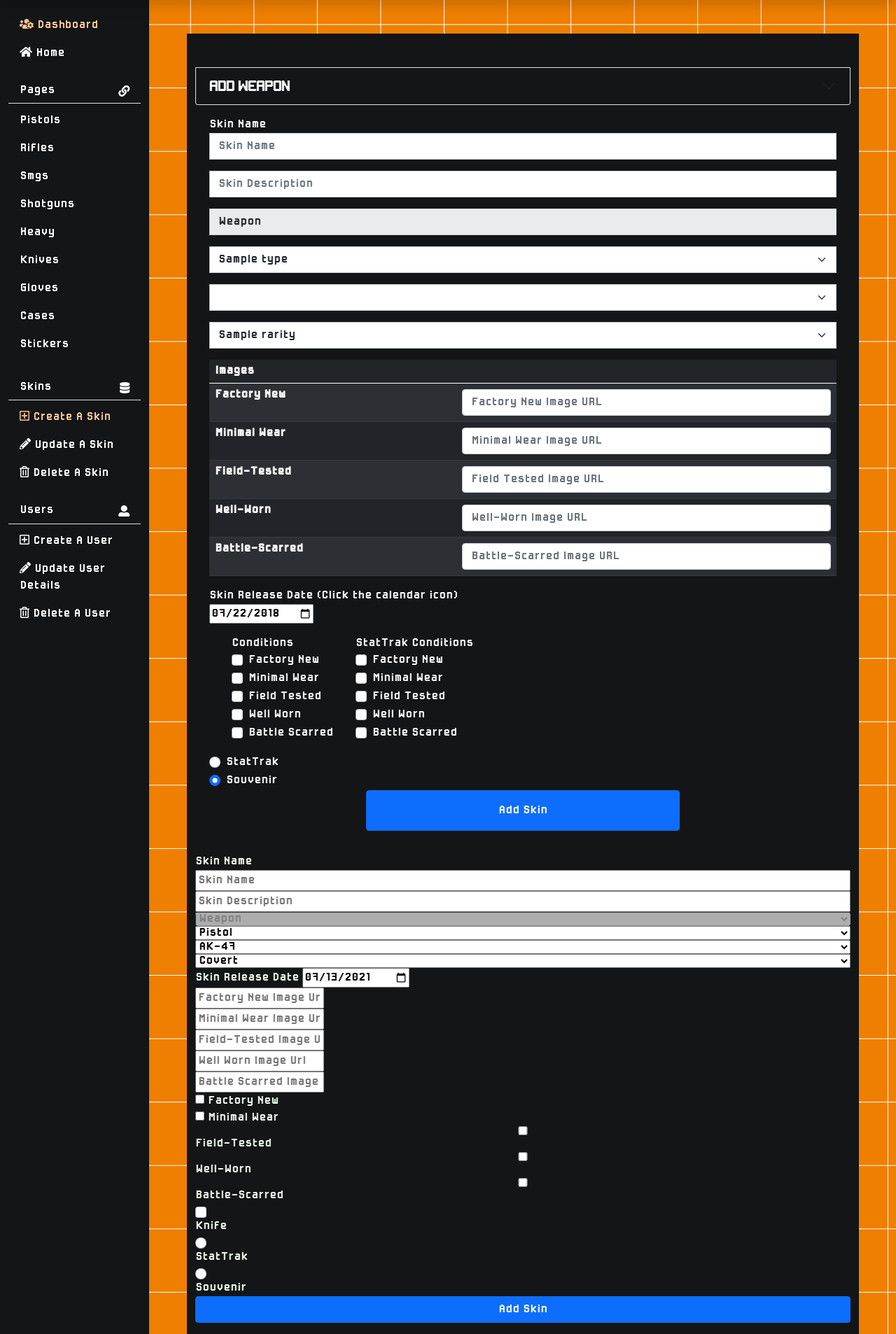
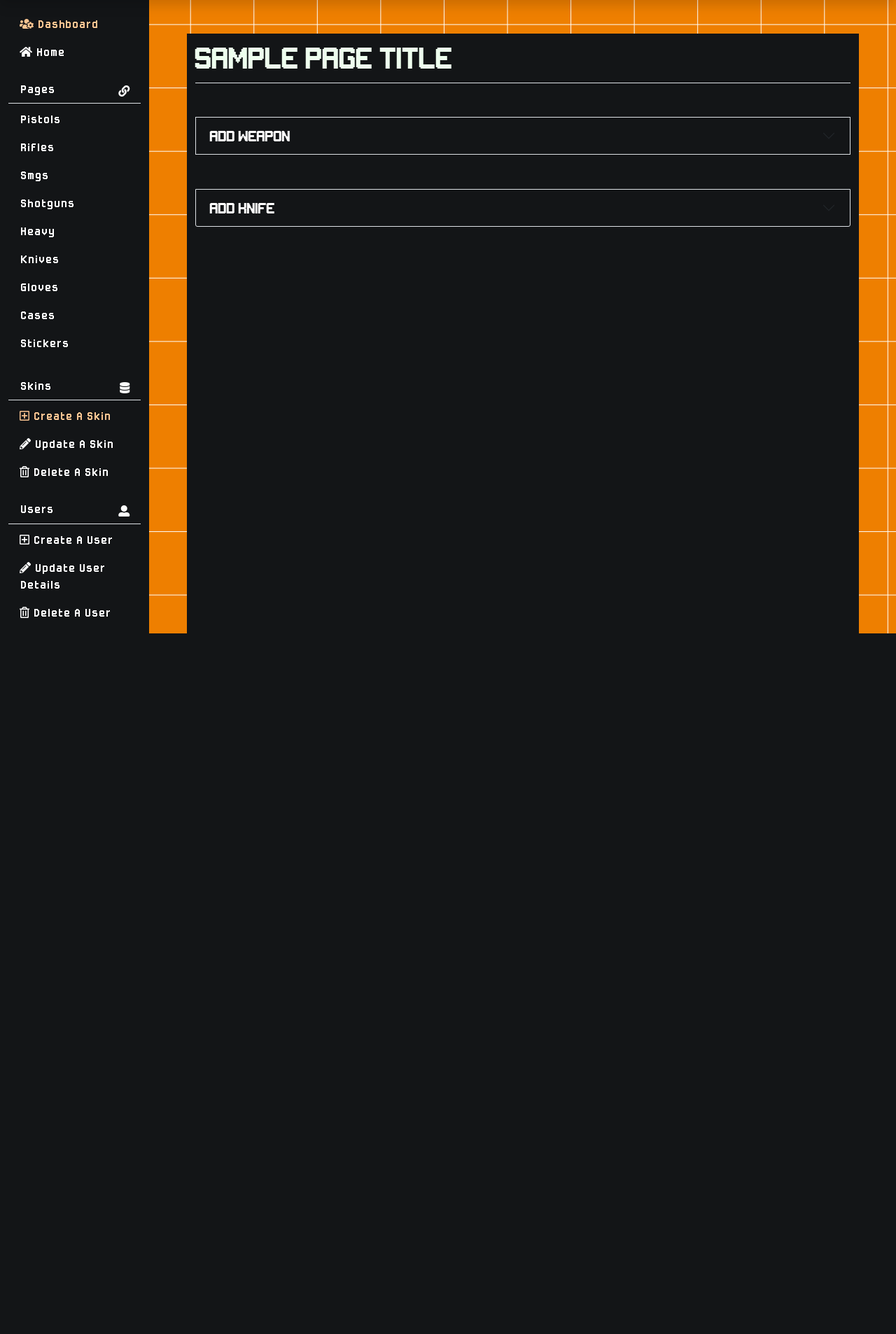
Before and after one commit to bradleyplaydon/CSGOSkinfo, a Flask app: template templates/components/add-skin.html in a window 1280 px wide. Shown: the part 56-1962 px from the top of the page at 70% size. After the commit the page ends 961 px from the top, so only its background shows below. Run offline with Flask 2, Linux system fonts and the light colour scheme; the visitor is signed in with stand-in values (Sample User, id 1); the template is opened without the code that fills it: most values are stand-ins (such as "Sample title", 1, 10 or a date in 2020); lists and menus that the app fills with data are empty; some libraries are stand-ins or nearby versions.

Commit message:
Added add a knife accordion

```diff
--- a/templates/components/add-skin.html
+++ b/templates/components/add-skin.html
@@ -2,6 +2,9 @@
 {% set active_page = "addskin"  %}
 {% block content %}
 <meta id="weapons" data-weapons="{{ weapons }}">
+<div class="d-flex justify-content-between flex-wrap flex-md-nowrap align-items-center pt-3 pb-2 mb-3 border-bottom">
+  <h2 class="h2">{{ page_title }}</h2>
+</div>
 <div class="accordion accordion-flush mt-5" id="accordionFlushExample">
   <div class="accordion-item bg-dark text-white">
     <h2 class="accordion-header">
@@ -10,17 +13,17 @@
         Add Weapon
       </button>
     </h2>
-    <div id="add-weapon" class="accordion-collapse collapse show" aria-labelledby="add-weapon" data-bs-parent="#add-weapon">
+    <div id="add-weapon" class="accordion-collapse collapse" aria-labelledby="add-weapon" data-bs-parent="#add-weapon">
       <div class="accordion-body">
-        <form class="d-flex flex-column flex-wrap justify-content-center mx-auto" method="post">
+        <form action="/insert/weapon-skin" class="d-flex flex-column flex-wrap justify-content-center mx-auto" method="post">
           <label for="skin_name" class="label">Skin Name</label>
-          <input type="text" placeholder="Skin Name" class="form-control rounded-0 mb-3" name="skin_name" required>
+          <input type="text" placeholder="Skin Name" class="form-control rounded-0 mb-3" name="name" required>
           <input type="text" placeholder="Skin Description" class="form-control rounded-0 mb-3" name="skin_description"
             required>
           <select placeholder="Type" class="form-control rounded-0 mb-3" name="type" disabled>
             <option value="weapon">Weapon</option>
           </select>
-          <select class="form-select rounded-0 mb-3" placeholder="Weapon Type" name="weapon_type">
+          <select id="skin-weapon-type" class="form-select rounded-0 mb-3" placeholder="Weapon Type" name="weapon_type">
             {% for type in weaponTypes %}
               {% if not type == "Knife" %}
                 {% if type == 'Machinegun' %}
@@ -33,7 +36,7 @@
               {% endif %}
             {% endfor %}
           </select>
-          <select class="form-select rounded-0 mb-3" placeholder="Weapon Name" name="weapon_name">
+          <select id="skin-weapon-name" class="form-select rounded-0 mb-3" placeholder="Weapon Name" name="weapon_name">
           </select>
           <select placeholder="Rarity" class="form-select rounded-0 mb-3" name="rarity" required>
             {% for rarity in weaponRarities %}
@@ -158,112 +161,142 @@
       </div>
     </div>
   </div>
+  <div class="accordion-item bg-dark text-white mt-5">
+    <h2 class="accordion-header">
+      <button class="accordion-button collapsed bg-dark text-white border" type="button" data-bs-toggle="collapse"
+        data-bs-target="#add-knife" aria-expanded="false" aria-controls="add-knife">
+        Add Knife
+      </button>
+    </h2>
+    <div id="add-weapon" class="accordion-collapse collapse" aria-labelledby="add-knife" data-bs-parent="#add-knife">
+      <div class="accordion-body">
+        <form action="/insert/weapon-skin" class="d-flex flex-column flex-wrap justify-content-center mx-auto" method="post">
+          <label for="skin_name" class="label">Skin Name</label>
+          <input type="text" placeholder="Skin Name" class="form-control rounded-0 mb-3" name="name" required>
+          <input type="text" placeholder="Skin Description" class="form-control rounded-0 mb-3" name="skin_description"
+            required>
+          <select class="form-select rounded-0 mb-3" placeholder="Weapon Type" name="weapon_type">
+            {% for type in knifeTypes %}
+              <option value="{{ type }}">{{ type }}</option>
+            {% endfor %}
+          </select>
+          <table class="table table-dark table-striped">
+            <thead>
+              <tr>
+                <th scope="col" colspan="4">Images</th>
+              </tr>
+            </thead>
+            <tbody>
+              <tr>
+                <th scope="row">Factory New</th>
+                <td><input class="form-control" placeholder="Factory New Image URL" name="fnimage" type="text" required></td>
+              </tr>
+              <tr>
+                <th scope="row">Minimal Wear</th>
+                <td><input class="form-control" placeholder="Minimal Wear Image URL" name="mwimage" type="text" required></td>
+              </tr>
+              <tr>
+                <th scope="row">Field-Tested</th>
+                <td><input class="form-control" placeholder="Field Tested Image URL" name="ftimage" type="text" required></td>
+              </tr>
+              <tr>
+                <th scope="row">Well-Worn</th>
+                <td><input class="form-control" placeholder="Well-Worn Image URL" name="wwimage" type="text" required></td>
+              </tr>
+              <tr>
+                <th scope="row">Battle-Scarred</th>
+                <td><input class="form-control" placeholder="Battle-Scarred Image URL" name="bsimage" type="text" required></td>
+              </tr>
+            </tbody>
+          </table>
+          <label for="release-date" class="label">Skin Release Date (Click the calendar icon)</label>
+          <input class="col-2" type="date" id="release-date" name="release-date" value="2018-07-22" min="2013-01-01" max="2018-12-31">
+          <div class="d-flex justfiy-content-center mt-3">
+            <ul>
+              <label class="label">Conditions</label>
+              <div class="form-check">
+                <input class="form-check-input" type="checkbox" value="" id="flexCheckDefault">
+                <label class="form-check-label" for="flexCheckDefault">
+                  Factory New
+                </label>
               </div>
-<form class="d-flex flex-column" method="post">
-  <input name="weaponskin" hidden>
-  <label for="skin_name">Skin Name</label>
-  <input type="text" placeholder="Skin Name" name="name" required>
-  <input type="text" placeholder="Skin Description" name="skin_description" required>
-  <select placeholder="Type" name="type" disabled>
-    <option value="weapon">Weapon</option>
-  </select>
-  <select placeholder="Weapon Type" name="weapon_type">
-    <option value="Pistol">Pistol</option>
-    <option value="Rifle">Rifle</option>
-    <option value="SMG">SMG</option>
-    <option value="Heavy">Heavy</option>
-  </select>
-  <select placeholder="Weapon Name" name="weapon_name">
-    <option value="AK-47">AK-47</option>
-    <option value="AUG">AUG</option>
-    <option value="CZ75">CZ75</option>
-    <option value="Desert-Eagle">Desert Eagle</option>
-    <option value="Dual-Berettas">AWP</option>
-    <option value="FAMAS">FAMAS</option>
-    <option value="Five-Seven">Five-Seven</option>
-    <option value="G3SG1">G3SG1</option>
-    <option value="Galil-AR">Galil AR</option>
-    <option value="Glock-18">Glock 18</option>
-    <option value="P2000">P2000</option>
-    <option value="P250">P250</option>
-    <option value="R8">R8 Revolver</option>
-    <option value="Tec-9">Tec-9</option>
-    <option value="USP-S">USP-S</option>
-    <option value="Mac-10">MAC-10</option>
-    <option value="MP5-SD">MP5-SD</option>
-    <option value="MP7">MP7</option>
-    <option value="MP9">MP9</option>
-    <option value="PP-Bizon">PP-Bizon</option>
-    <option value="P90">P90</option>
-    <option value="UMP-45">UMP-45</option>
-    <option value="MAG-7">MAG-7</option>
-    <option value="Nova">Nova</option>
-    <option value="Sawed-Off">Sawed-Off</option>
-    <option value="XM1014">XM1014</option>
-    <option value="PP-Bizon">PP-Bizon</option>
-    <option value="Galil-AR">Galil AR</option>
-    <option value="M4A1-S">M4A1-S</option>
-    <option value="M4A4">M4A4</option>
-    <option value="SCAR-20">SCAR 20</option>
-    <option value="SG-553">SG 553</option>
-    <option value="SSG-08">SSG 08</option>
-  </select>
-  <select placeholder="Rarity" name="rarity" required>
-    <option value="Covert">Covert</option>
-    <option value="Classified">Classified</option>
-    <option value="Restricted">Restricted</option>
-    <option value="CoMil-Spec Gradevert">Mil-Spec Grade</option>
-    <option value="Industrial Grade">Industrial Grade</option>
-    <option value="Consumer Grade">Consumer Grade</option>
-  </select>
-  <div class="input-wrapper">
-    <label for="release-date" class="text-center">Skin Release Date</span>
-      <input type="date" id="start" name="release-date" value="2021-07-13" min="2013-08-13">
+              <div class="form-check">
+                <input class="form-check-input" type="checkbox" value="" id="flexCheckDefault">
+                <label class="form-check-label" for="flexCheckDefault">
+                  Minimal Wear
+                </label>
               </div>
-  <div class="input-wrapper">
-    <input type="url" name="fnimage" placeholder="Factory New Image Url">
+              <div class="form-check">
+                <input class="form-check-input" type="checkbox" value="" id="flexCheckDefault">
+                <label class="form-check-label" for="flexCheckDefault">
+                  Field Tested
+                </label>
+              </div>
+              <div class="form-check">
+                <input class="form-check-input" type="checkbox" value="" id="flexCheckDefault">
+                <label class="form-check-label" for="flexCheckDefault">
+                  Well Worn
+                </label>
+              </div>
+              <div class="form-check">
+                <input class="form-check-input" type="checkbox" value="" id="flexCheckDefault">
+                <label class="form-check-label" for="flexCheckDefault">
+                  Battle Scarred
+                </label>
+              </div>
 
+            </ul>
+            <ul>
+              <label class="label">StatTrak Conditions</label>
+              <div class="form-check">
+                <input class="form-check-input" type="checkbox" value="" id="flexCheckDefault">
+                <label class="form-check-label" for="flexCheckDefault">
+                  Factory New
+                </label>
               </div>
-  <div class="input-wrapper">
-    <input type="url" name="mwimage" placeholder="Minimal Wear Image Url">
+              <div class="form-check">
+                <input class="form-check-input" type="checkbox" value="" id="flexCheckDefault">
+                <label class="form-check-label" for="flexCheckDefault">
+                  Minimal Wear
+                </label>
+              </div>
+              <div class="form-check">
+                <input class="form-check-input" type="checkbox" value="" id="flexCheckDefault">
+                <label class="form-check-label" for="flexCheckDefault">
+                  Field Tested
+                </label>
+              </div>
+              <div class="form-check">
+                <input class="form-check-input" type="checkbox" value="" id="flexCheckDefault">
+                <label class="form-check-label" for="flexCheckDefault">
+                  Well Worn
+                </label>
+              </div>
+              <div class="form-check">
+                <input class="form-check-input" type="checkbox" value="" id="flexCheckDefault">
+                <label class="form-check-label" for="flexCheckDefault">
+                  Battle Scarred
+                </label>
+              </div>
 
+            </ul>
           </div>
-  <div class="input-wrapper">
-    <input type="url" name="ftimage" placeholder="Field-Tested Image Url">
-
+          <div class="form-check">
+            <input class="form-check-input" type="radio" name="statorsouv" id="flexRadioDefault1">
+            <label class="form-check-label" for="flexRadioDefault1">
+              StatTrak
+            </label>
           </div>
-  <div class="input-wrapper">
-    <input type="url" name="wwimage" placeholder="Well Worn Image Url">
-
+          <div class="form-check">
+            <input class="form-check-input" type="radio" name="statorsouv" id="flexRadioDefault2" checked>
+            <label class="form-check-label" for="flexRadioDefault2">
+              Souvenir
+            </label>
           </div>
-  <div class="input-wrapper">
-    <input type="url" name="bsimage" placeholder="Battle Scarred Image Url">
-
+          <button type="submit" class="btn btn-primary p-3 w-50 mx-auto">Add Skin</button>
+        </form>
       </div>
-  <div class="input-wrapper">
-    <input type="checkbox" name="hasFactoryNew" id="hasFactoryNew">
-    <label for="hasFactoryNew">Factory New</label>
     </div>
-  <div class="input-wrapper">
-    <input type="checkbox" name="hasMinimalWear" id="hasMinimalWear">
-    <label for="hasMinimalWear">Minimal Wear</label>
   </div>
-  <div class="input-wrapper"></div>
-
-
-  <input type="checkbox" name="hasFieldTested" id="hasFieldTested">
-  <label for="hasFieldTested">Field-Tested</label>
-  <input type="checkbox" name="hasWellWorn" id="hasWellWorn">
-  <label for="hasWellWorn">Well-Worn</label>
-  <input type="checkbox" name="hasBattleScarred" id="hasBattleScarred">
-  <label for="hasBattleScarred">Battle-Scarred</label>
-  <input class="form-check-input" type="checkbox" id="isKnife">
-  <label class="form-check-label" for="isKnife">Knife</label>
-  <input class="form-check-input" type="radio" id="hasStattrak" name="statorsouv">
-  <label class="form-check-label" for="hasStattrak">StatTrak</label>
-  <input class="form-check-input" type="radio" id="hasSouvenir" name="statorsouv">
-  <label class="form-check-label" for="hasSouvenir">Souvenir</label>
-  <button type="submit" class="btn btn-primary">Add Skin</button>
-</form>
-
+</div>
 {% endblock %}
```
Lines whose indentation alone changed are shown as unchanged.
